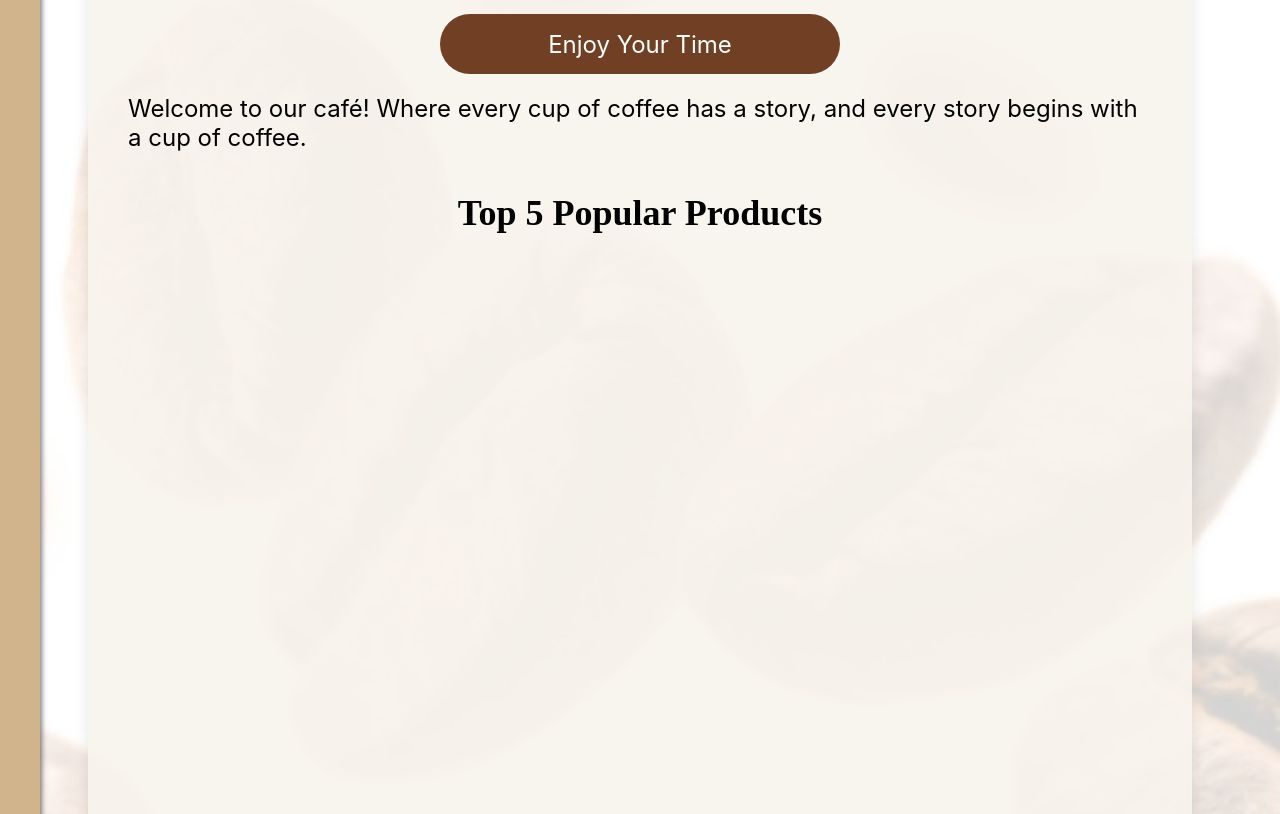
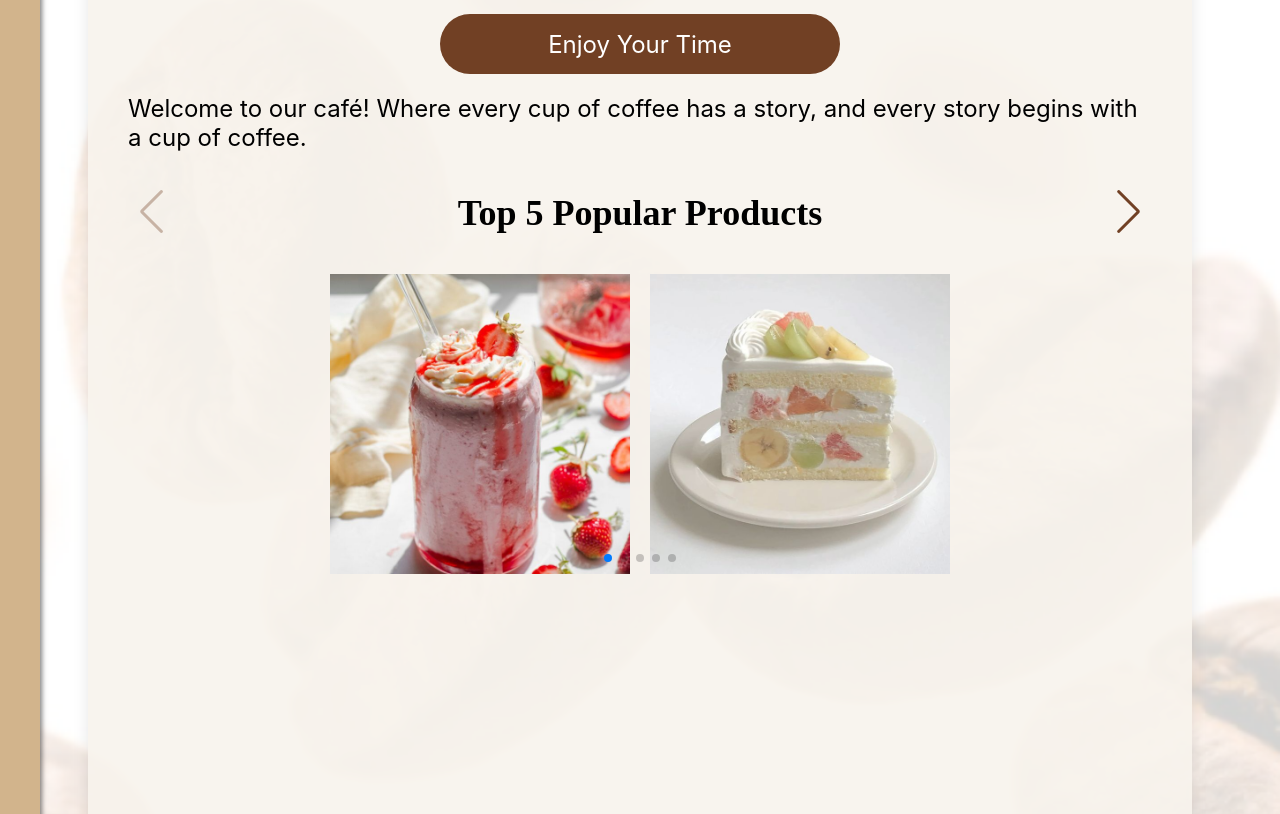
Before and after one commit to tahamoghaddam/CoffeeShop, a Django app: page /HexaCafe/home/ in a window 1280 px wide. Shown: the part 146-960 px from the top of the page. Run offline with Django 5.2, Linux system fonts and the light colour scheme.

Commit message:
slider added to home html

```diff
--- a/HexaCafe/templates/home.html
+++ b/HexaCafe/templates/home.html
@@ -48,6 +48,29 @@
     .overlay.active {
       display: block; /* Show when active */
     }
+    .swiper-container {
+      width: 100%;
+      height: 300px;
+      margin-top: 20px;
+    }
+    .swiper-slide {
+      display: flex;
+      justify-content: center;
+      align-items: center;
+      gap: 20px; /* Space between images */
+    }
+    .swiper-slide img {
+      width: 300px;
+      height: 300px;
+      object-fit: cover;
+    }
+
+    .swiper-button-next,
+    .swiper-button-prev {
+      color: #714024; /* تغییر رنگ فلش‌ها */
+      top: 50%; /* قرار دادن فلش‌ها در وسط از لحاظ عمودی */
+      transform: translateY(-50%); /* تنظیم موقعیت برای وسط */
+    }
   </style>
 </head>
 <body>
@@ -93,6 +116,37 @@
           </div>
         </div>
 
+        <!-- Slider Section -->
+        <div class="swiper-container">
+          <div class="swiper-wrapper">
+            <div class="swiper-slide">
+              <img src="{% static 'images/slider 1.jpg' %}" alt="Slide 1">
+              <img src="{% static 'images/slider2.jpg' %}" alt="Slide 2">
+            </div>
+            <div class="swiper-slide">
+              <img src="{% static 'images/slider 3.jpg' %}" alt="Slide 3">
+              <img src="{% static 'images/slider 4.jpg' %}" alt="Slide 4">
+            </div>
+            <div class="swiper-slide">
+              <img src="{% static 'images/slider5.jpg' %}" alt="Slide 5">
+              <img src="{% static 'images/slider 6.jpg' %}" alt="Slide 1">
+            </div>
+            <div class="swiper-slide">
+              <img src="{% static 'images/slider7.jpg' %}" alt="Slide 2">
+              <img src="{% static 'images/Mojito.jpg' %}" alt="Slide 3">
+            </div>
+            <div class="swiper-slide">
+              <img src="{% static 'images/slider 1.jpg' %}" alt="Slide 4">
+              <img src="{% static 'images/slider2.jpg' %}" alt="Slide 5">
+            </div>
+          </div>
+          <!-- Add Pagination -->
+          <div class="swiper-pagination"></div>
+          <!-- Add Navigation -->
+          <div class="swiper-button-next"></div>
+          <div class="swiper-button-prev"></div>
+        </div>
+
       </div>
     </div>
   </div>
@@ -116,6 +170,23 @@
       document.querySelector('.menu-container').classList.remove('active');
       document.querySelector('.overlay').classList.remove('active');
     });
+
+    var swiper = new Swiper('.swiper-container', {
+      spaceBetween: 30,
+      centeredSlides: true,
+      autoplay: {
+        delay: 2500,
+        disableOnInteraction: false,
+      },
+      pagination: {
+        el: '.swiper-pagination',
+        clickable: true,
+      },
+      navigation: {
+        nextEl: '.swiper-button-next',
+        prevEl: '.swiper-button-prev',
+      },
+    });
   </script>
 </body>
 </html>
```
